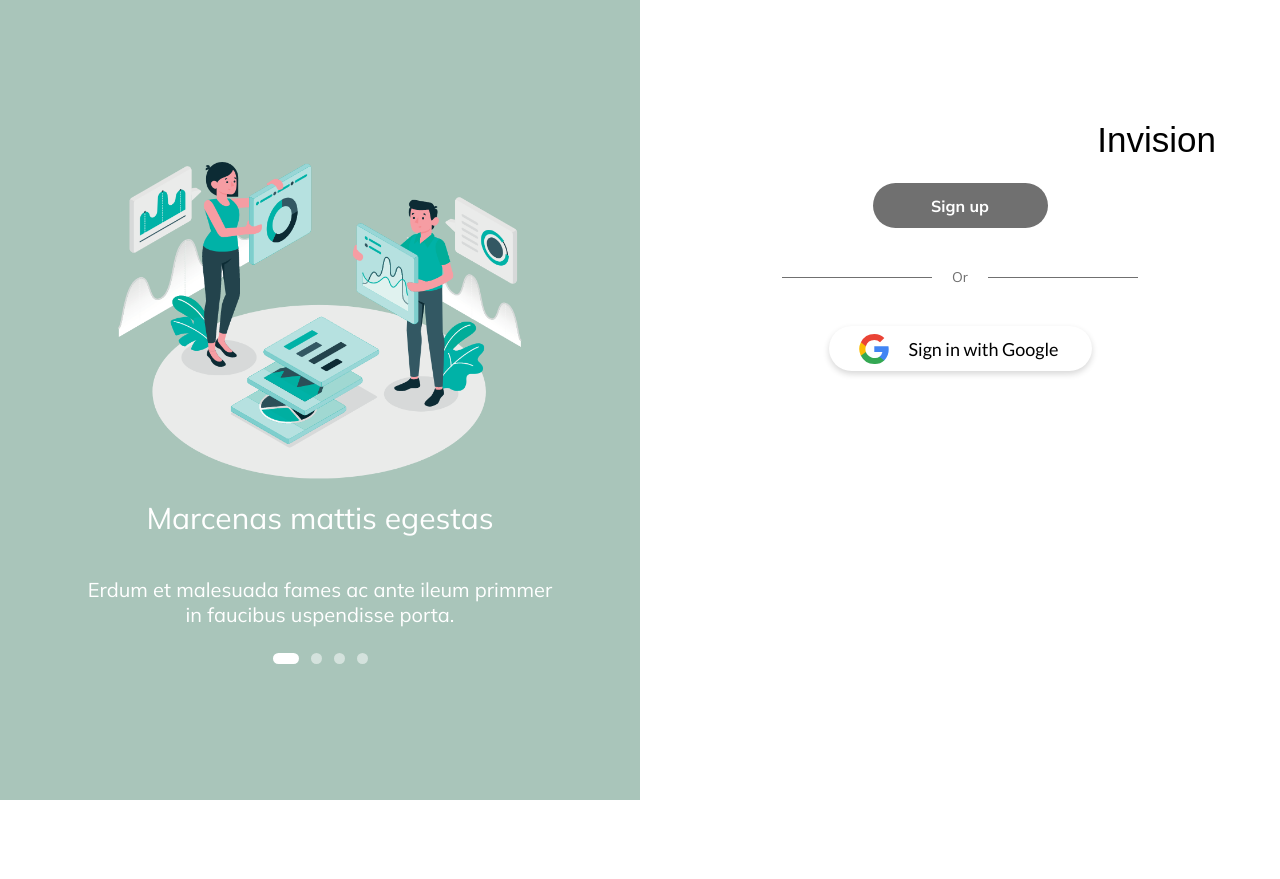
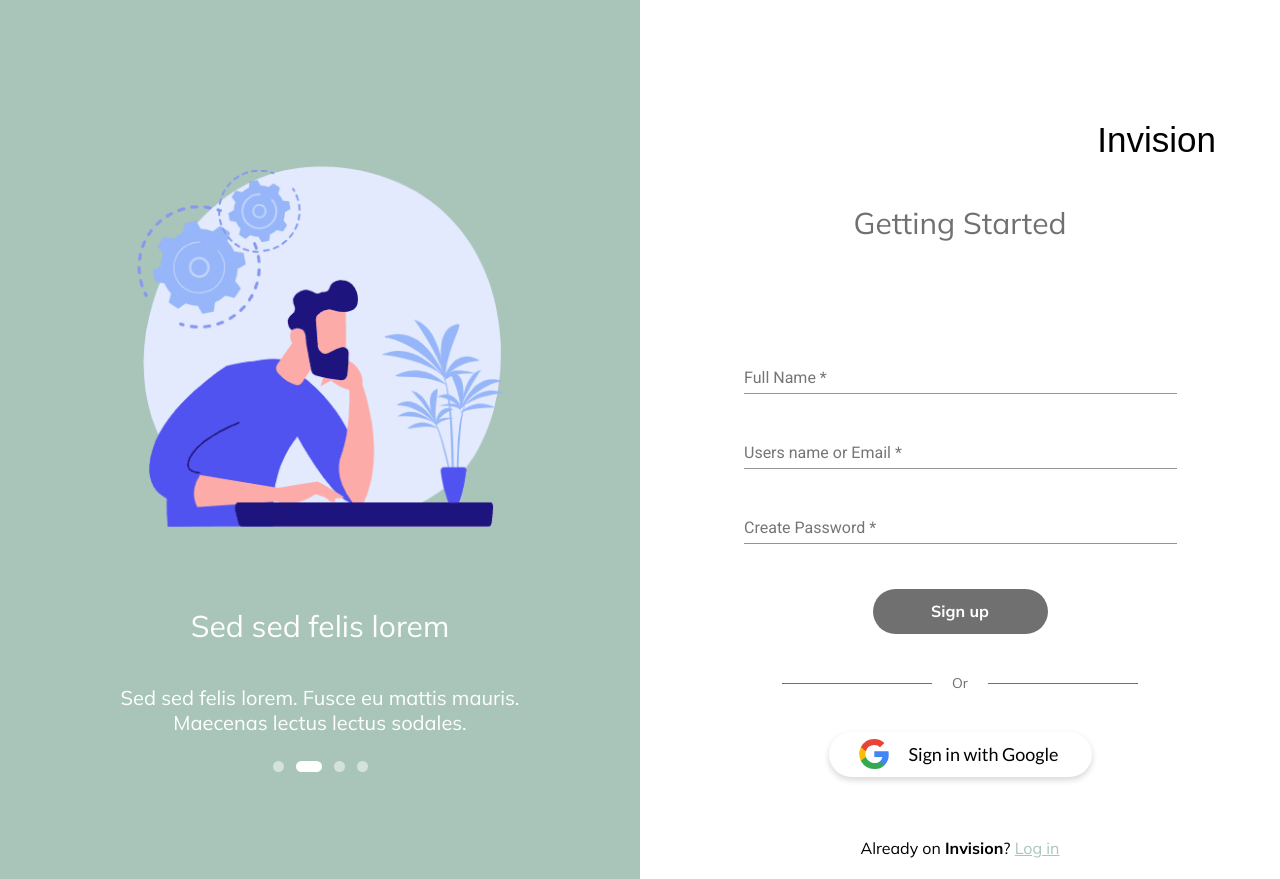
Before and after one commit to heitorandradesouza/invision, an Angular app: page / in a window 1280 px wide. Before the commit the page ends 800 px from the top, so only its background shows below. Built offline with nearby package versions, Linux system fonts and the light colour scheme; a web font is replaced by a local one.

Commit message:
Autoplay carrossel + correcao layout

```diff
--- a/src/app/app.module.ts
+++ b/src/app/app.module.ts
@@ -7,6 +7,7 @@
 import { CarrosselComponent } from './components/carrossel/carrossel.component';
 import { BrowserAnimationsModule, NoopAnimationsModule } from '@angular/platform-browser/animations';
 import { MaterialModule } from './material.module';
+import { ReactiveFormsModule } from '@angular/forms';
 
 @NgModule({
   declarations: [
@@ -18,6 +19,7 @@
     BrowserModule,
     AppRoutingModule,
     BrowserAnimationsModule,
+    ReactiveFormsModule,
     MaterialModule
   ],
   providers: [],
--- a/src/app/components/carrossel/carrossel.component.scss
+++ b/src/app/components/carrossel/carrossel.component.scss
@@ -11,11 +11,14 @@
   }
 
   .carrossel-image {
-    padding: 2rem 6rem 0 6rem;
-
     img {
       object-fit: contain;
       width: 90%;
+
+      @media screen and (max-width: 991px) {
+        height: 30vh;
+      }
+
     }
   }
 
--- a/src/app/components/carrossel/carrossel.component.ts
+++ b/src/app/components/carrossel/carrossel.component.ts
@@ -7,14 +7,30 @@
 })
 export class CarrosselComponent implements OnInit {
   selectedItem = 0;
+  carrosselIsPaused = false;
   @Input() carrosselItems: any[] = [];
   constructor() { }
 
   ngOnInit(): void {
+    this.playCarrossel();
   }
 
   selectItem(item: any) {
     this.selectedItem = item;
+    this.carrosselIsPaused = true;
   }
 
+  async playCarrossel() {
+    if (!this.carrosselIsPaused) {
+      setTimeout(() => {
+        if (this.selectedItem == 3) {
+          this.selectedItem = 0
+        }
+        else if (!this.carrosselIsPaused) {
+          this.selectedItem = this.selectedItem + 1;
+        }
+        this.playCarrossel();
+      }, 3000);
+    }
+  }
 }
--- a/src/app/pages/login/login.component.scss
+++ b/src/app/pages/login/login.component.scss
@@ -21,7 +21,10 @@
   .carrossel {
     background: $green;
     color: $white;
-    padding: 100px 0;
+
+    @media screen and (max-width: 991px) {
+      padding: 25% 0;
+    }
   }
 
   .login-form {
@@ -45,6 +48,7 @@
     .input {
       width: 100%;
       max-width: 433px;
+      margin-bottom: 10px;
 
     }
 
--- a/src/app/pages/login/login.component.ts
+++ b/src/app/pages/login/login.component.ts
@@ -1,4 +1,5 @@
 import { Component, OnInit } from '@angular/core';
+import { FormControl, Validators } from '@angular/forms';
 
 @Component({
   selector: 'app-login',
@@ -7,6 +8,11 @@
 })
 export class LoginComponent implements OnInit {
   carrosselItems: any[] = [];
+  email = new FormControl('', [Validators.required, Validators.email]);
+  password = new FormControl('', [Validators.required]);
+  name = new FormControl('', [Validators.required]);
+  pageMode = 'newAccount';
+
   constructor() { }
 
   ngOnInit() {
@@ -19,19 +25,37 @@
       {
         image: 'corporative2.gif',
         title: 'Sed sed felis lorem',
-        description: 'Sed sed felis lorem. Fusce eu mattis mauris. Maecenas lectus lectus, sodales ac sapien vel, ultricies condimentum ipsum.'
+        description: 'Sed sed felis lorem. Fusce eu mattis mauris. Maecenas lectus lectus sodales.'
       },
       {
         image: 'corporative3.gif',
         title: 'Quisque nibh tortor',
-        description: 'Ut a lacus maximus, pulvinar diam quis, feugiat felis. Sed nec quam elementum, vestibulum eros id, dapibus enim.'
+        description: 'Ut a lacus maximus, pulvinar diam quis, feugiat felis. Sed nec quam elementum.'
       },
       {
         image: 'corporative4.gif',
         title: 'Eros justo tincidunt leo',
-        description: 'Integer congue est non velit aliquet varius. Praesent ex dolor, bibendum quis lorem at, vehicula pretium leo.'
+        description: 'Integer congue est non velit aliquet varius. Praesent ex dolor bibendum quis.'
       }
     ]
   }
 
+  changeView(view: string) {
+    this.pageMode = view;
+  }
+
+  getErrorMessage() {
+    if (this.email.hasError('required')) {
+      return 'Este campo não pode estar vazio';
+    } else if (this.password.hasError('required')) {
+      return 'Este campo não pode estar vazio';
+    } else if (this.email.hasError('email')) {
+      return 'O e-mail está incorreto'
+    } else if (this.name.hasError('required')) {
+      return 'Este campo não pode estar vazio'
+    } else {
+      return
+    }
+  }
+
 }
```
Also changed, not shown: src/assets/corporative1.png.
